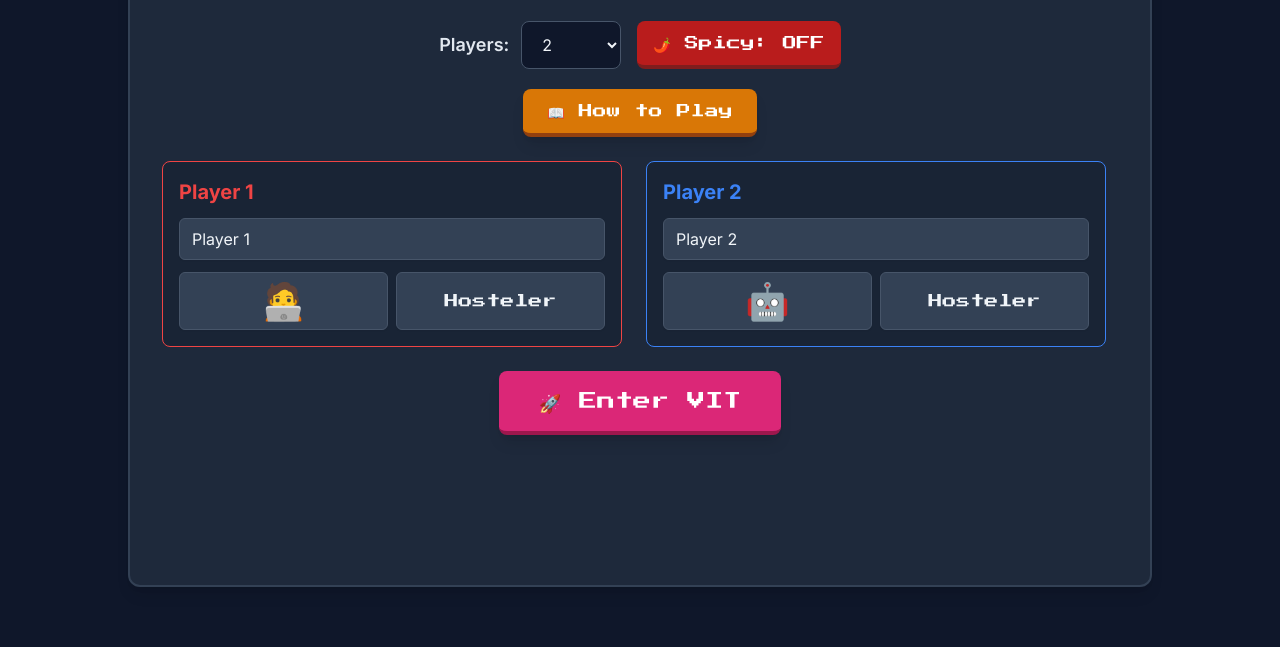
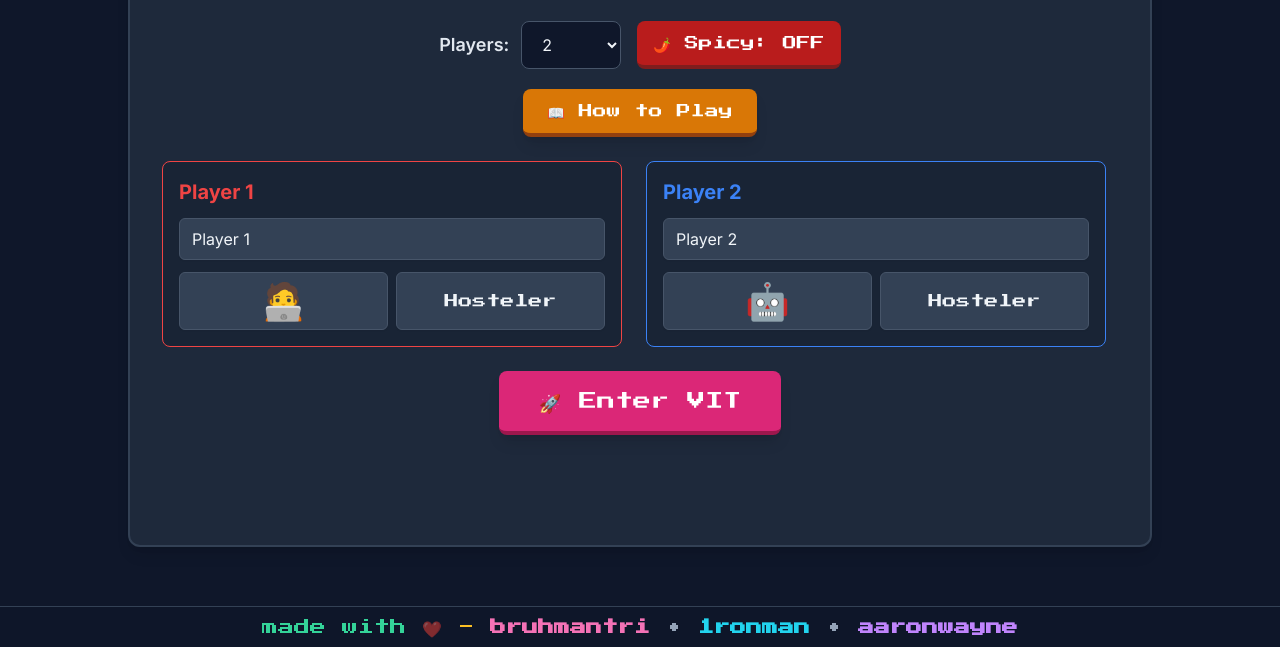
Before and after one commit to omkharche8/VITOPOLY, a plain HTML site: page index.html in a window 1280 px wide. Shown: the part 153-800 px from the top of the page. Drawn offline with nearby package versions, Linux system fonts and the light colour scheme.

Commit message:
added credits

```diff
--- a/index.html
+++ b/index.html
@@ -18,7 +18,7 @@
         </header>
 
         <!-- Player Setup -->
-        <div id="player-setup" class="bg-slate-800 p-3 sm:p-4 md:p-6 lg:p-8 rounded-xl shadow-lg max-w-sm sm:max-w-2xl md:max-w-4xl lg:max-w-5xl mx-auto border-2 border-slate-700 h-[calc(100vh-100px)] sm:h-[calc(100vh-120px)] md:h-[calc(100vh-140px)] flex flex-col">
+        <div id="player-setup" class="bg-slate-800 p-3 sm:p-4 md:p-6 lg:p-8 rounded-xl shadow-lg max-w-sm sm:max-w-2xl md:max-w-4xl lg:max-w-5xl mx-auto border-2 border-slate-700 h-[calc(100vh-140px)] sm:h-[calc(100vh-160px)] md:h-[calc(100vh-180px)] flex flex-col">
             <h2 class="text-xl sm:text-2xl md:text-3xl arcade-font mb-4 sm:mb-5 md:mb-6 text-center text-amber-400">Player Setup</h2>
 
             <!-- Top Controls -->
@@ -64,7 +64,7 @@
         </div>
 
         <!-- Game Area -->
-        <div id="game-area" class="hidden h-[calc(100vh-100px)] sm:h-[calc(100vh-120px)] md:h-[calc(100vh-140px)]">
+        <div id="game-area" class="hidden h-[calc(100vh-140px)] sm:h-[calc(100vh-160px)] md:h-[calc(100vh-180px)]">
             <div class="grid grid-cols-1 lg:grid-cols-12 gap-4 sm:gap-6 md:gap-8 items-stretch h-full">
                 <!-- Board Top (Mobile) -->
                 <div id="board-col" class="col-span-1 lg:col-span-8 h-full min-h-0 order-1">
@@ -581,6 +581,22 @@
         </div>
     </div>
 
+    <!-- Footer Credits -->
+    <footer class="fixed bottom-0 left-0 right-0 bg-slate-900/95 backdrop-blur-sm border-t border-slate-700 py-2 px-4 z-40">
+        <div class="container mx-auto text-center">
+            <p class="text-xs sm:text-sm md:text-base arcade-font text-slate-300">
+                <span class="text-emerald-400">made with</span>
+                <span class="text-red-500 animate-pulse">❤️</span>
+                <span class="text-amber-400">-</span>
+                <span class="text-pink-400 font-bold">bruhmantri</span>
+                <span class="text-slate-400">•</span>
+                <span class="text-cyan-400 font-bold">1ronman</span>
+                <span class="text-slate-400">•</span>
+                <span class="text-purple-400 font-bold">aaronwayne</span>
+            </p>
+        </div>
+    </footer>
+
 <script src="main.js"></script>
 </body>
 </html>
```
